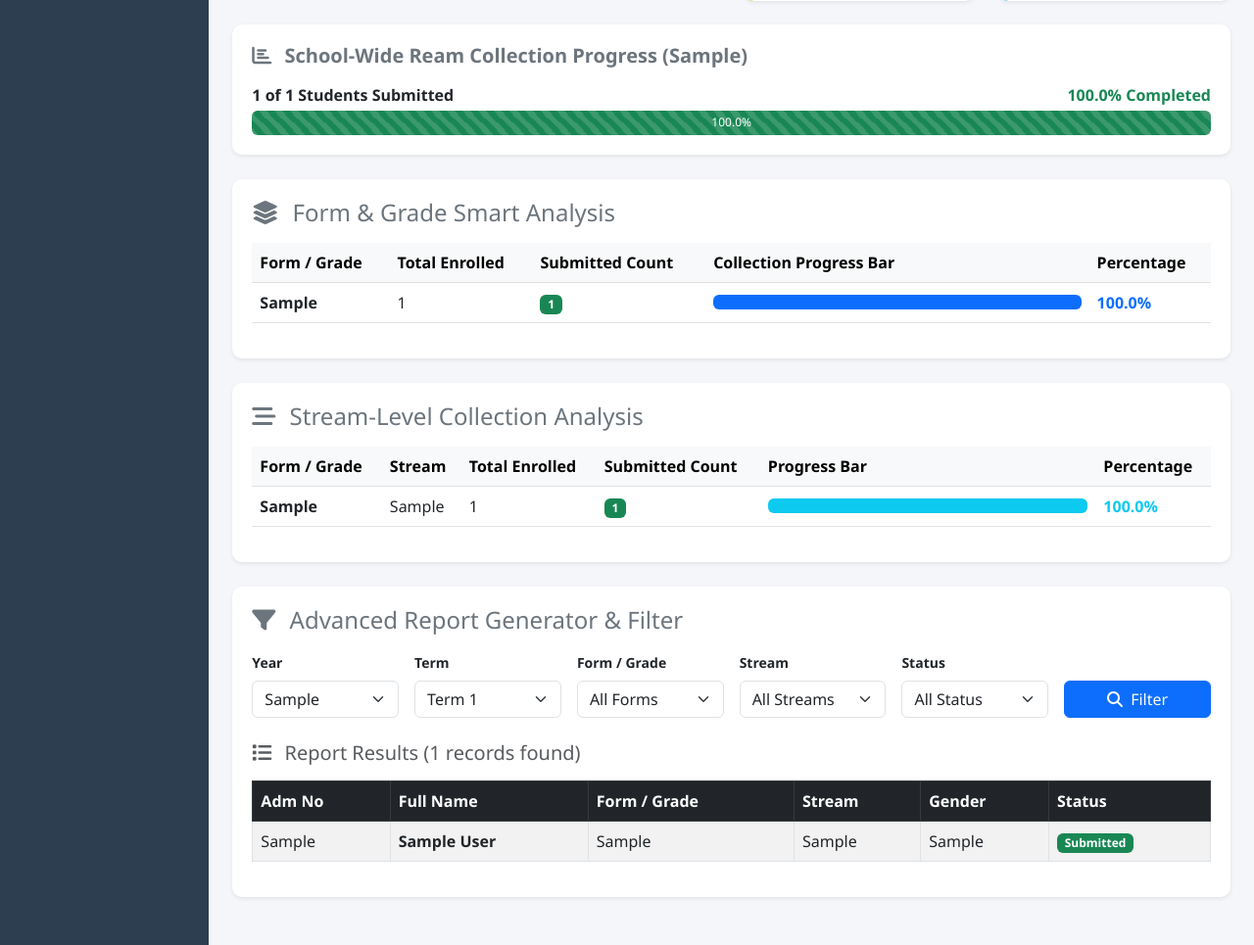
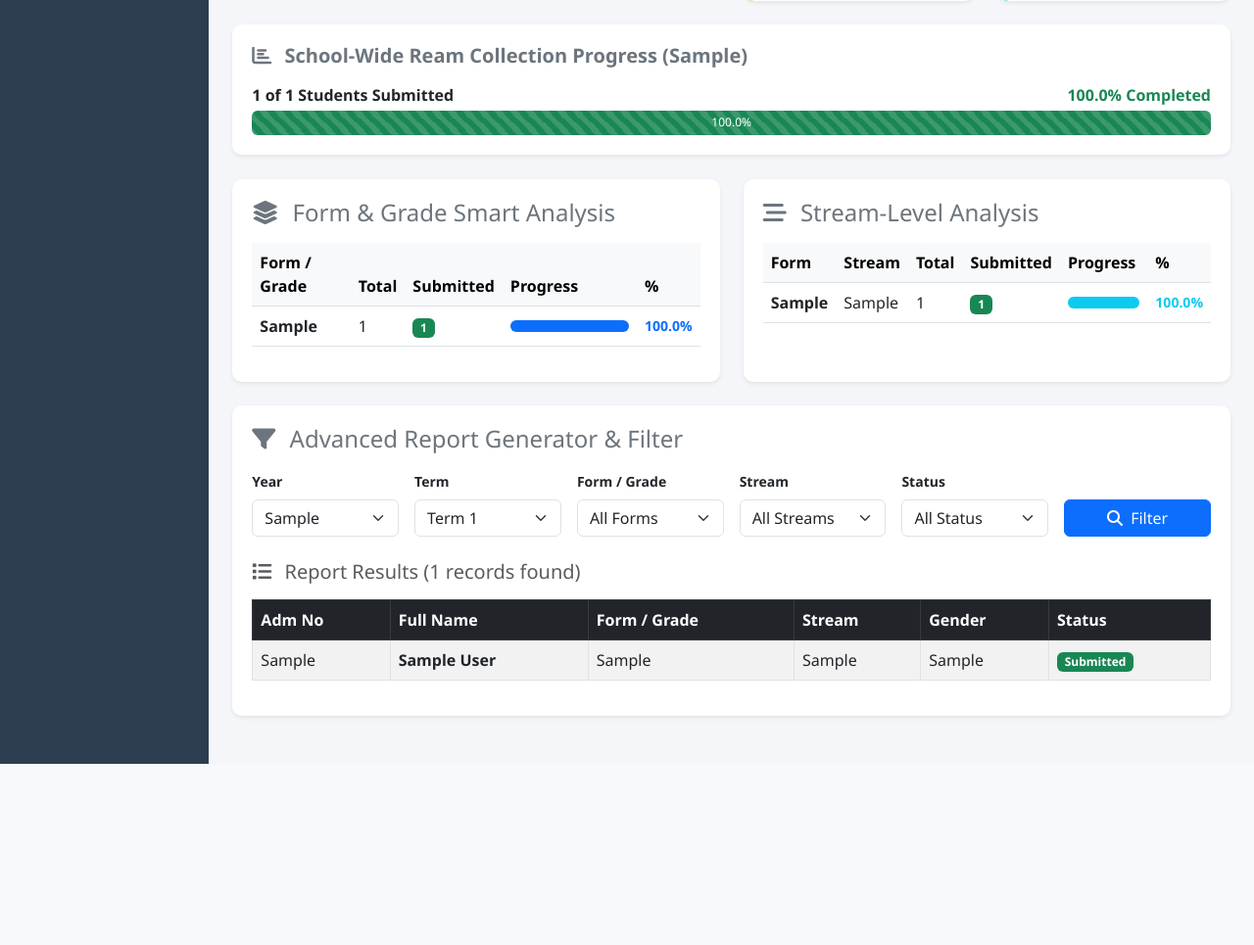
Before and after one commit to erickodhi/ALMERIC_REAM, a Flask app: page /portal/hoi in a window 1280 px wide. Shown: the part 314-1279 px from the top of the page at 98% size. After the commit the page ends 1094 px from the top, so only its background shows below. Run offline with Flask 3, Linux system fonts and the light colour scheme; the visitor is signed in with stand-in values (Sample User, id 1); tables that the repository leaves empty hold one stand-in row (values such as "Sample post").

Commit message:
Place Form and Stream analysis tables side by side in the executive dashboard

```diff
--- a/templates/hoi_dashboard.html
+++ b/templates/hoi_dashboard.html
@@ -129,18 +129,21 @@
                 </div>
             </div>
 
+            <!-- Form & Stream Side-by-Side Analysis Row -->
+            <div class="row g-4 mb-4">
                 <!-- Form / Grade Smart Analysis Table -->
-            <div class="content-box">
+                <div class="col-lg-6">
+                    <div class="content-box h-100 mb-0">
                         <h4 class="mb-3 text-secondary"><i class="fas fa-layer-group me-2"></i> Form & Grade Smart Analysis</h4>
                         <div class="table-responsive">
                             <table class="table table-hover align-middle">
                                 <thead class="table-light">
                                     <tr>
                                         <th>Form / Grade</th>
-                                <th>Total Enrolled</th>
-                                <th>Submitted Count</th>
-                                <th style="width: 40%;">Collection Progress Bar</th>
-                                <th>Percentage</th>
+                                        <th>Total</th>
+                                        <th>Submitted</th>
+                                        <th style="width: 30%;">Progress</th>
+                                        <th>%</th>
                                     </tr>
                                 </thead>
                                 <tbody>
@@ -150,11 +153,11 @@
                                         <td>{{ f.total }}</td>
                                         <td><span class="badge bg-success">{{ f.submitted }}</span></td>
                                         <td>
-                                    <div class="progress" style="height: 15px;">
+                                            <div class="progress" style="height: 12px;">
                                                 <div class="progress-bar bg-primary" role="progressbar" style="width: {{ f.percentage }}%;"></div>
                                             </div>
                                         </td>
-                                <td class="fw-bold text-primary">{{ f.percentage }}%</td>
+                                        <td class="fw-bold text-primary small">{{ f.percentage }}%</td>
                                     </tr>
                                     {% else %}
                                     <tr>
@@ -165,20 +168,22 @@
                             </table>
                         </div>
                     </div>
+                </div>
 
                 <!-- Stream Analysis Table -->
-            <div class="content-box">
-                <h4 class="mb-3 text-secondary"><i class="fas fa-stream me-2"></i> Stream-Level Collection Analysis</h4>
+                <div class="col-lg-6">
+                    <div class="content-box h-100 mb-0">
+                        <h4 class="mb-3 text-secondary"><i class="fas fa-stream me-2"></i> Stream-Level Analysis</h4>
                         <div class="table-responsive">
                             <table class="table table-hover align-middle">
                                 <thead class="table-light">
                                     <tr>
-                                <th>Form / Grade</th>
+                                        <th>Form</th>
                                         <th>Stream</th>
-                                <th>Total Enrolled</th>
-                                <th>Submitted Count</th>
-                                <th style="width: 35%;">Progress Bar</th>
-                                <th>Percentage</th>
+                                        <th>Total</th>
+                                        <th>Submitted</th>
+                                        <th style="width: 25%;">Progress</th>
+                                        <th>%</th>
                                     </tr>
                                 </thead>
                                 <tbody>
@@ -189,11 +194,11 @@
                                         <td>{{ st.total }}</td>
                                         <td><span class="badge bg-success">{{ st.submitted }}</span></td>
                                         <td>
-                                    <div class="progress" style="height: 15px;">
+                                            <div class="progress" style="height: 12px;">
                                                 <div class="progress-bar bg-info" role="progressbar" style="width: {{ st.percentage }}%;"></div>
                                             </div>
                                         </td>
-                                <td class="fw-bold text-info">{{ st.percentage }}%</td>
+                                        <td class="fw-bold text-info small">{{ st.percentage }}%</td>
                                     </tr>
                                     {% else %}
                                     <tr>
@@ -202,6 +207,8 @@
                                     {% endfor %}
                                 </tbody>
                             </table>
+                        </div>
+                    </div>
                 </div>
             </div>
 
```
Lines whose indentation alone changed are shown as unchanged.
